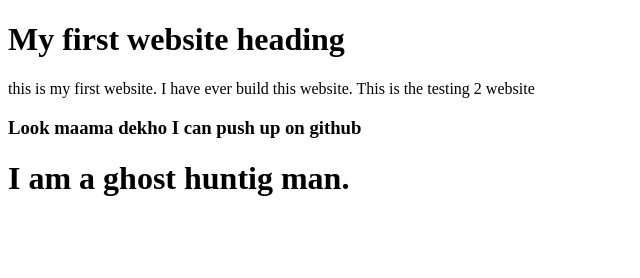
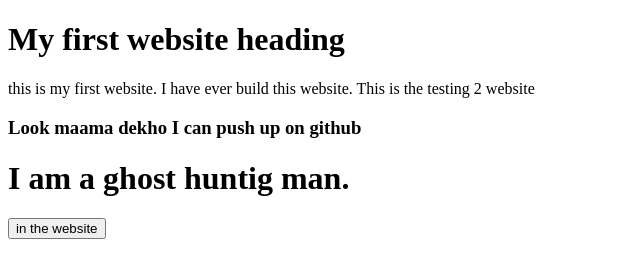
Before and after one commit to muttakin1991/first-web, a plain HTML site: page index.html in a window 1280 px wide. Shown: the whole page, without its empty margins (0-640 px from the left). Drawn offline with Linux system fonts and the light colour scheme.

Commit message:
Update index.html

```diff
--- a/index.html
+++ b/index.html
@@ -13,5 +13,6 @@
         Look maama dekho I can push up on github
         <h1>I am a ghost huntig man.</h1>
     </h3>
+    <button> in the website</button>
 </body>
 </html>
```
